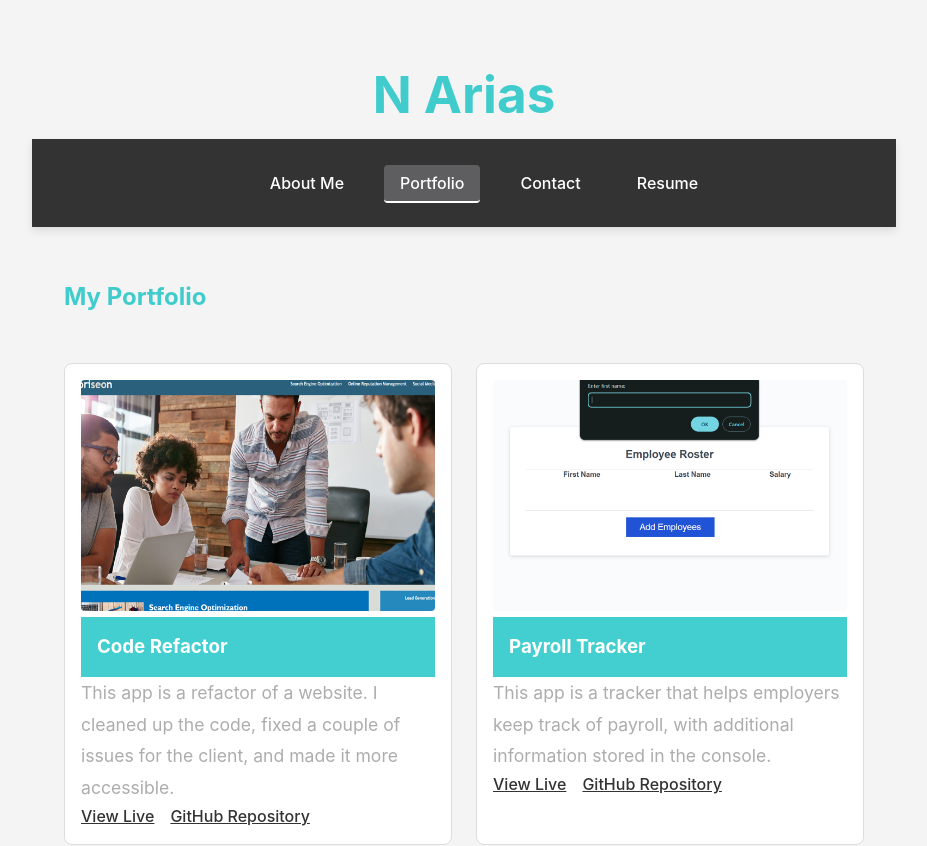
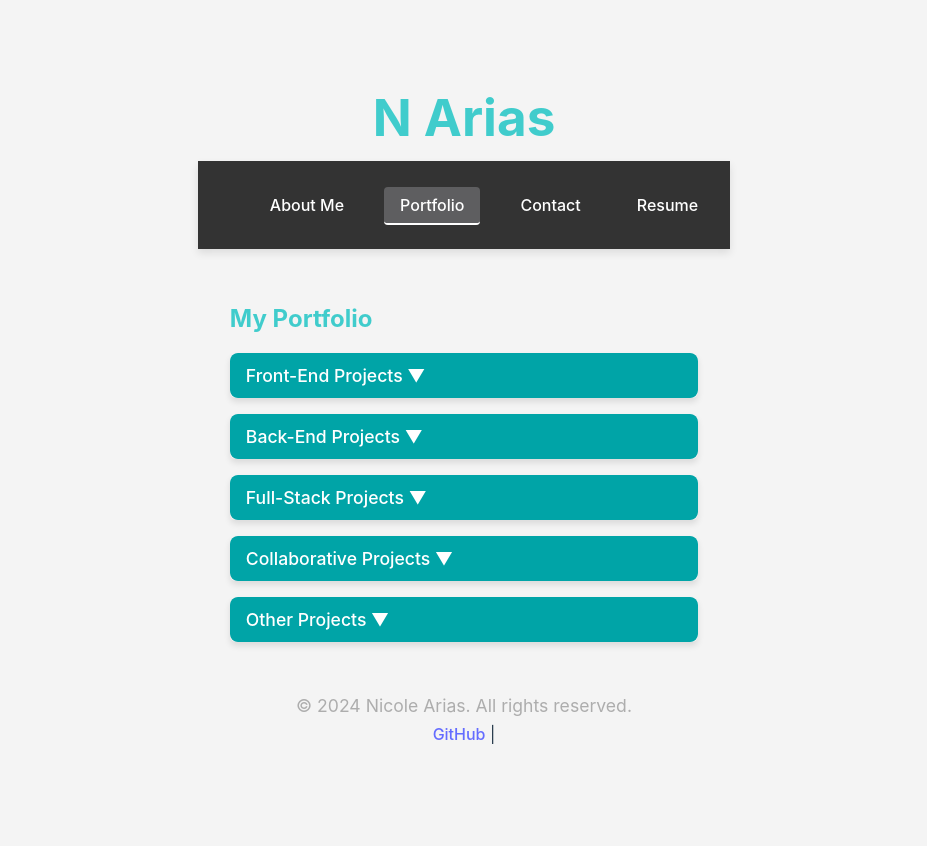
Before and after one commit to nearias3/React-Portfolio, a React (Vite) app: page /portfolio in a window 1280 px wide. Shown: the top 846 px of the page, without its empty margins (176-1103 px from the left). After the commit the page ends 800 px from the top, so only its background shows below. Built offline with nearby package versions, Linux system fonts and the light colour scheme.

Commit message:
Added the collapsible file and style, created subsections to my projects to organize my portfolio

```diff
--- /dev/null
+++ b/src/components/Collapsible.jsx
@@ -0,0 +1,27 @@
+import { useState } from "react";
+import PropTypes from "prop-types";
+import "../styles/Collapsible.css";
+
+const Collapsible = ({ title, children }) => {
+  const [isOpen, setIsOpen] = useState(false);
+
+  const toggleOpen = () => {
+    setIsOpen(!isOpen);
+  };
+
+  return (
+    <div className="collapsible">
+      <button className="collapsible-header" onClick={toggleOpen}>
+        {title} {isOpen ? "▲" : "▼"}
+      </button>
+      {isOpen && <div className="collapsible-content">{children}</div>}
+    </div>
+  );
+};
+
+Collapsible.propTypes = {
+  title: PropTypes.string.isRequired,
+  children: PropTypes.node.isRequired,
+};
+
+export default Collapsible;
--- a/src/pages/Portfolio.jsx
+++ b/src/pages/Portfolio.jsx
@@ -1,8 +1,10 @@
 import Project from "../components/Project";
+import Collapsible from "../components/Collapsible";
 import "../styles/Portfolio.css";
 import images from "../assets/images";
+import "../styles/Portfolio.css";
 
-const projects = [
+const frontEndProjects = [
   {
     title: "Code Refactor",
     description: "This app is a refactor of a website. I cleaned up the code, fixed a couple of issues for the client, and made it more accessible.",
@@ -35,14 +37,6 @@ const projects = [
   },
 
   {
-    title: "gigON!",
-    description: "In this collaborative project, the user can login using their Spotify account, view their top artists, and  search for concerts by those artists using their location.",
-    image: images.project1,
-    liveLink: "https://cneale92.github.io/gigON/",
-    repoLink: "https://github.com/cneale92/gigON/"
-  },
-
-  {
     title: "README Generator",
     description: "In this app, the user can automate the creation of README files using a node powered prompt in the terminal.",
     image: images.challenge09,
@@ -69,8 +63,10 @@ const projects = [
     description: "This command-line application allows users to manage a company's employee database using node, inquirer, and postgreSQL.",
     image: images.challenge12,
     repoLink: "https://github.com/nearias3/SQL-Employee-Tracker"
-  },
+  }
+]
 
+const backEndProjects = [
 
   {
     title: "E-Commerce Backend",
@@ -79,6 +75,16 @@ const projects = [
     repoLink: "https://github.com/nearias3/ecommerce-backend"
   },
 
+  {
+    title: "Social Network API",
+    description: "This app is the backend for a social networking site built with Node, Express, MongoDB and Mongoose.",
+    image: images.challenge18,
+    repoLink: "https://github.com/nearias3/Social-Network-API"
+  }
+
+]
+
+const fullStackProjects = [
 
   {
     title: "Tech Blog",
@@ -88,12 +94,37 @@ const projects = [
     repoLink: "https://github.com/nearias3/Tech-Blog/"
   },
 
+
+]
+
+const collaborativeProjects = [
+  {
+    title: "gigON!",
+    description:
+      "In this collaborative project, the user can login using their Spotify account, view their top artists, and  search for concerts by those artists using their location.",
+    image: images.project1,
+    liveLink: "https://cneale92.github.io/gigON/",
+    repoLink: "https://github.com/cneale92/gigON/",
+  },
+
   {
     title: "BookNest",
-    description: "In this collaborative project, we bring you BookNest, an app that facilitate's peer-to-peer book lending! Users can create their own collection of books, share with others, and borrow from within their communities.",
+    description:
+      "In this collaborative project, we bring you BookNest, an app that facilitate's peer-to-peer book lending! Users can create their own collection of books, share with others, and borrow from within their communities.",
     image: images.project2,
     liveLink: "https://p2-book-nest.onrender.com/",
-    repoLink: "https://github.com/Lixiviate/P2-Book-Nest"
+    repoLink: "https://github.com/Lixiviate/P2-Book-Nest",
+  },
+];
+
+const otherProjects = [
+
+  {
+    title: "Text Editor",
+    description: "This app is a PWA text editor that runs on the browser, works both online and offline, and stores data using IndexedDB.",
+    image: images.challenge19,
+    liveLink: "https://text-editor-mzng.onrender.com",
+    repoLink: "https://github.com/nearias3/Text-Editor"
   },
 
   {
@@ -101,25 +132,7 @@ const projects = [
     description: "This is a gist tutorial in which I breakdown the Regex generator.",
     image: images.challenge17,
     liveLink: "https://gist.github.com/nearias3/b460fd7e73e3f0c807bf5b5856d3006e",
-  },
-
-
-  {
-    title: "Social Network API",
-    description: "This app is the backend for a social networking site built with Node, Express, MongoDB and Mongoose.",
-    image: images.challenge18,
-    repoLink: "https://github.com/nearias3/Social-Network-API"
-  },
-
-
-  {
-    title: "Text Editor",
-    description: "This app is a PWA text editor that runs on the browser, works both online and offline, and stores data using IndexedDB.",
-    image: images.challenge19,
-    liveLink: "https://text-editor-mzng.onrender.com",
-    repoLink: "https://github.com/nearias3/Text-Editor"
   }
-
 ];
 
 
@@ -127,8 +140,9 @@ const Portfolio = () => {
   return (
     <section className="portfolio">
       <h2>My Portfolio</h2>
+      <Collapsible title="Front-End Projects">
         <div className="projects">
-        {projects.map((project, index) => (
+          {frontEndProjects.map((project, index) => (
             <Project
               key={index}
               title={project.title}
@@ -139,6 +153,69 @@ const Portfolio = () => {
             />
           ))}
         </div>
+      </Collapsible>
+
+      <Collapsible title="Back-End Projects">
+        <div className="projects">
+          {backEndProjects.map((project, index) => (
+            <Project
+              key={index}
+              title={project.title}
+              description={project.description}
+              image={project.image}
+              liveLink={project.liveLink}
+              repoLink={project.repoLink}
+            />
+          ))}
+        </div>
+      </Collapsible>
+
+      <Collapsible title="Full-Stack Projects">
+        <div className="projects">
+          {fullStackProjects.map((project, index) => (
+            <Project
+              key={index}
+              title={project.title}
+              description={project.description}
+              image={project.image}
+              liveLink={project.liveLink}
+              repoLink={project.repoLink}
+            />
+          ))}
+        </div>
+      </Collapsible>
+
+      <Collapsible title="Collaborative Projects">
+              <div className="projects">
+                {collaborativeProjects.map((project, index) => (
+                  <Project
+                    key={index}
+                    title={project.title}
+                    description={project.description}
+                    image={project.image}
+                    liveLink={project.liveLink}
+                    repoLink={project.repoLink}
+                  />
+                ))}
+              </div>
+            </Collapsible>
+
+      <Collapsible title="Other Projects">
+        <div className="projects">
+          {otherProjects.map((project, index) => (
+            <Project
+              key={index}
+              title={project.title}
+              description={project.description}
+              image={project.image}
+              liveLink={project.liveLink}
+              repoLink={project.repoLink}
+            />
+          ))}
+        </div>
+      </Collapsible>
+
+
     </section>
   );
 };
--- /dev/null
+++ b/src/styles/Collapsible.css
@@ -0,0 +1,27 @@
+.collapsible {
+  margin-bottom: 1rem;
+  border-radius: 6px;
+  box-shadow: 0 4px 6px rgba(0, 0, 0, 0.1);
+  overflow: hidden;
+}
+
+.collapsible-header {
+  width: 100%;
+  background-color: #00a4a7;
+  color: #ffffff;
+  border: none;
+  padding: 0.75rem 1rem;
+  text-align: left;
+  cursor: pointer;
+  font-size: 1.1rem;
+  transition: background-color 0.3s ease;
+}
+
+.collapsible-header:hover {
+  background-color: #008c8d;
+}
+
+.collapsible-content {
+  padding: 1rem;
+  background-color: #ffffff;
+}
```
Lines whose indentation alone changed are shown as unchanged.
